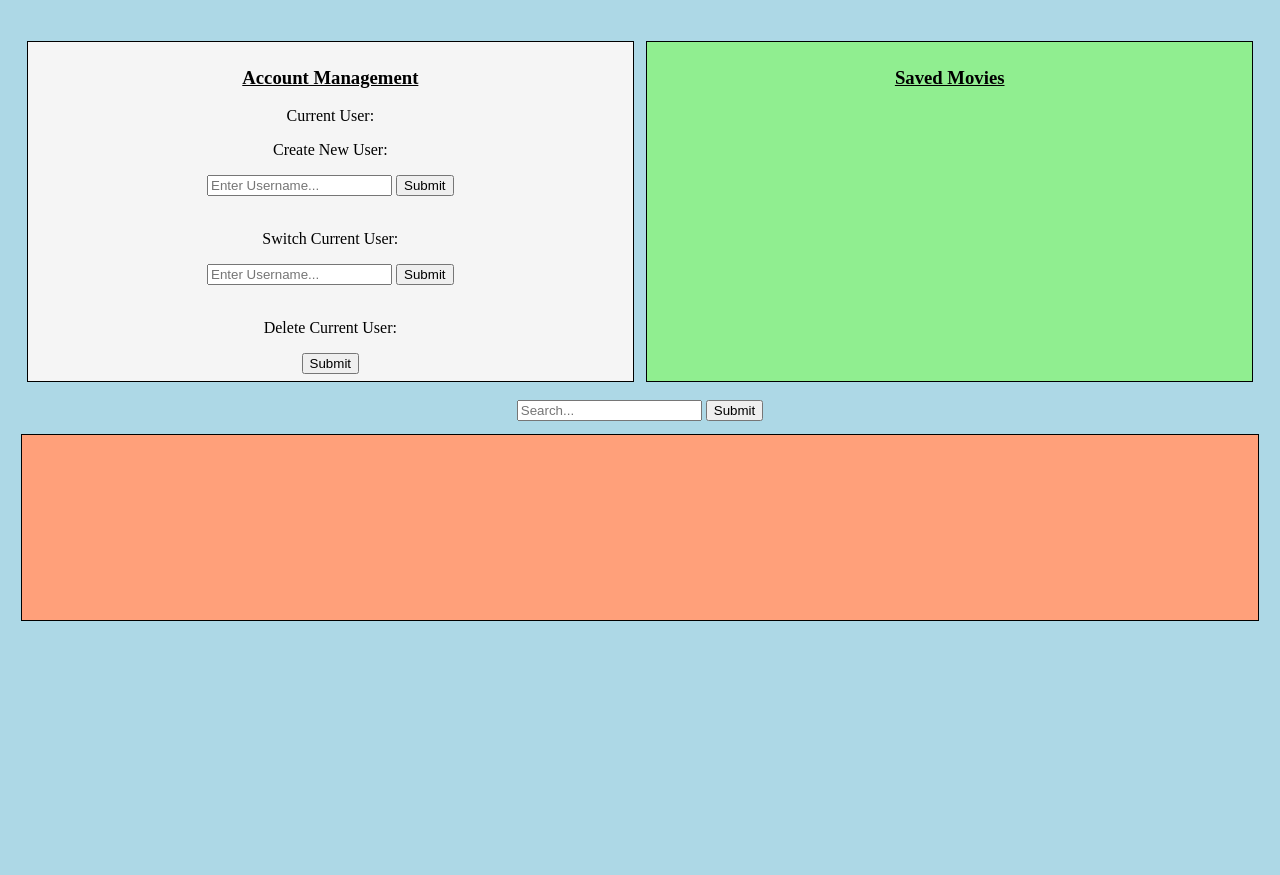
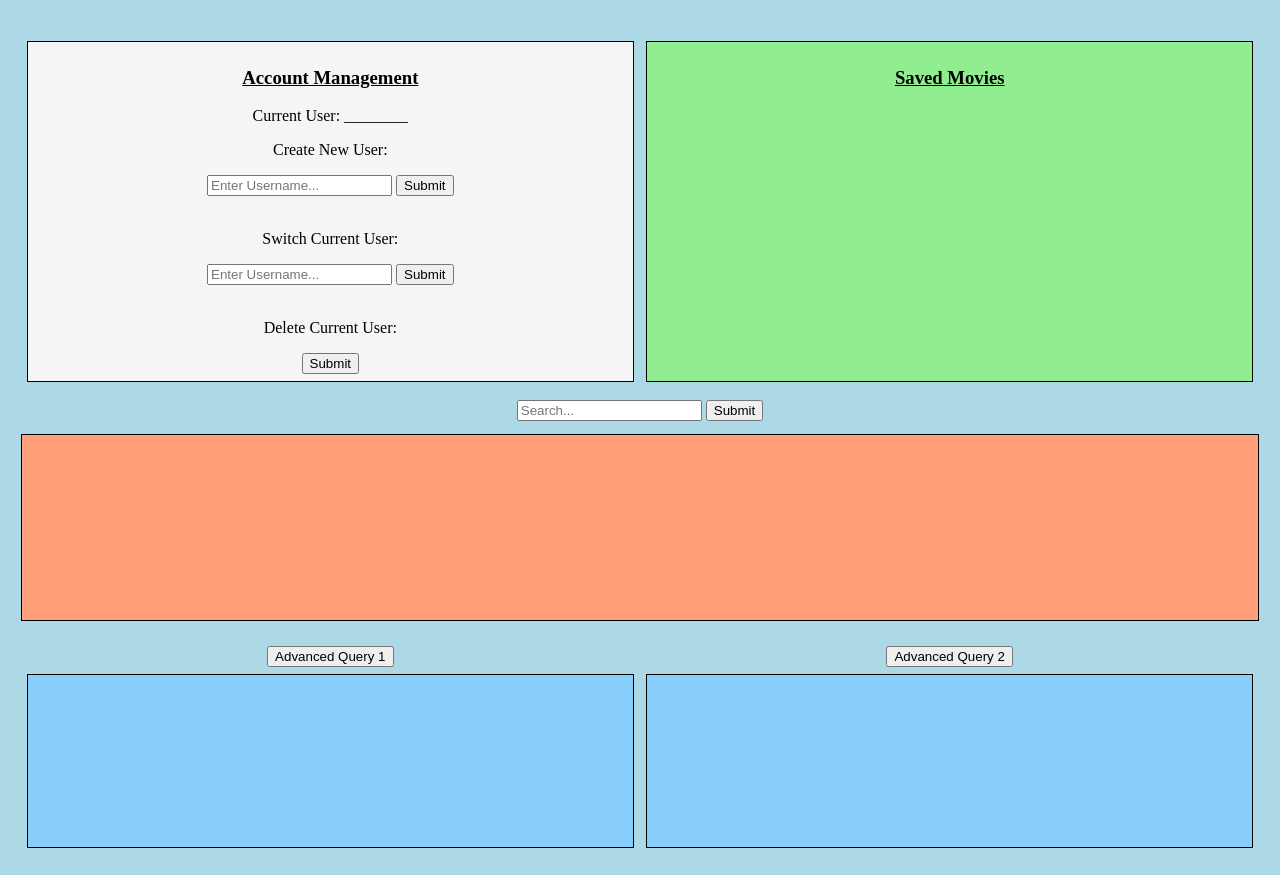
Before and after one commit to iamsihun/MovieRec, a Flask app: page / in a window 1280 px wide. Shown: the part 58-933 px from the top of the page. Before the commit the page ends 679 px from the top, so only its background shows below. Run offline with Flask 2, Linux system fonts and the light colour scheme.

Commit message:
added advanced queries to front-end

```diff
--- a/static/css/index.css
+++ b/static/css/index.css
@@ -54,3 +54,14 @@ h1, h3, h5 {
     margin: .5%;
     padding: .5%;
 }
+
+#aq1-results, #aq2-results {
+    background-color: lightskyblue;
+    border: 1px solid black;
+    list-style: none;
+    margin: 1%;
+    padding: 1%;
+    min-height: 10rem;
+    max-height: 10rem;
+    overflow: auto;
+}
--- a/static/js/index.js
+++ b/static/js/index.js
@@ -144,6 +144,29 @@ function search() {
     request.send();
 }
 
-function aq1() {}
+function advanced_query(queryID) {
+    let ol = document.getElementById("aq" + queryID.toString() + "-results");
+    ol.innerHTML = ""; // Resets Query Results
 
-function aq2() {}
+    let url = "http://127.0.0.1:5000/aq" + queryID;
+    request.open("GET", url);
+    request.responseType = "json";
+
+    request.onload = function() {
+        if (request.status >= 400) return;
+        let results = request.response;
+
+        for (var key in results) {
+            if (!results.hasOwnProperty(key)) {
+                break;
+            }
+
+            let li = document.createElement("li");
+            li.className = "search-result";
+            li.innerHTML = results[key];
+            ol.appendChild(li)
+        }
+    };
+
+    request.send();
+}
--- a/templates/index.html
+++ b/templates/index.html
@@ -17,7 +17,7 @@
             <div id="account-manager">
                 <h3>Account Management</h3>
 
-                <p id="current-user">Current User: </p>
+                <p id="current-user">Current User: ________</p>
 
                 <form onsubmit="return false">
                     <p>Create New User:</p>
@@ -50,6 +50,18 @@
             </form>
             <ol id="search-results"></ol>
         </div>
+
+        <div class="grid-container">
+            <div id="aq1">
+                <button onclick="advanced_query(1)">Advanced Query 1</button>
+                <ol id="aq1-results"></ol>
+            </div>
+
+            <div id="aq2">
+                <button onclick="advanced_query(2)">Advanced Query 2</button>
+                <ol id="aq2-results"></ol>
+            </div>
+        </div>
     </main>
     <script src="{{ url_for('static', filename='js/index.js') }}" charset="utf-8"></script>
 </body>
```
